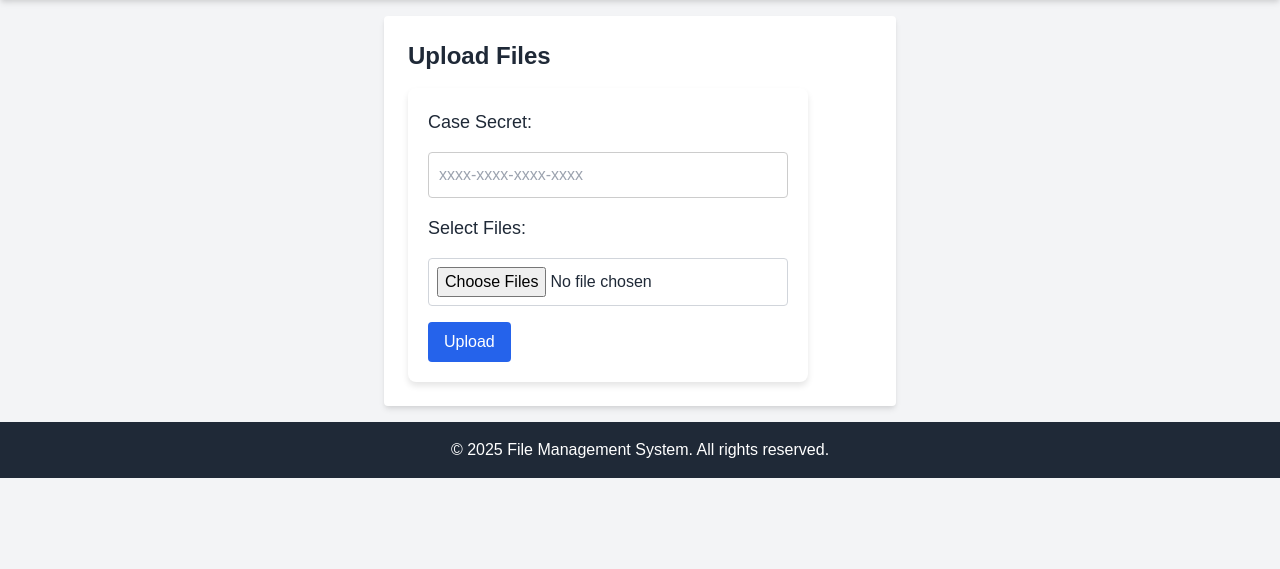
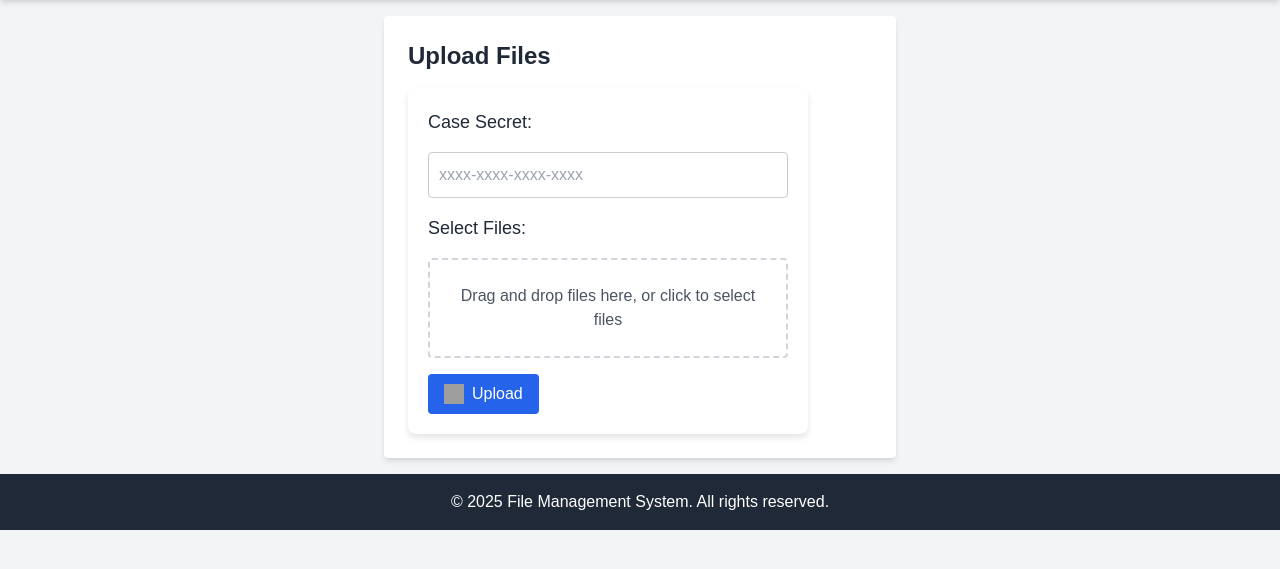
Before and after one commit to ExeqZ/Simple-Artifact-Collection, a Flask app: page /upload in a window 1280 px wide. Shown: the part 64-633 px from the top of the page. Run offline with Flask 3, Linux system fonts and the light colour scheme; parts of the project's set-up code (start-up, migrations or seed data) failed here and were passed over; grey boxes are pictures that could not be loaded.

Commit message:
update icons and drag and drop area

```diff
--- a/static/css/styles.css
+++ b/static/css/styles.css
@@ -111,6 +111,11 @@ button {
     cursor: pointer;
 }
 
+button img {
+    display: inline-block;
+    vertical-align: middle;
+}
+
 .btn-primary {
     background-color: var(--primary-color);
     color: white;
@@ -166,6 +171,14 @@ button {
     border: 1px solid #f5c6cb;
 }
 
+#drop-area {
+    transition: background-color 0.2s ease-in-out;
+}
+
+#drop-area.bg-gray-100 {
+    background-color: #f7fafc; /* Light gray background when dragging */
+}
+
 @keyframes spin {
     0% { transform: rotate(0deg); }
     100% { transform: rotate(360deg); }
--- a/templates/upload.html
+++ b/templates/upload.html
@@ -10,7 +10,7 @@
     {{ message }}
   </div>
   {% endif %}
-  <form action="{{ url_for('upload_file') }}" method="post" enctype="multipart/form-data" class="space-y-4">
+  <form id="upload-form" action="{{ url_for('upload_file') }}" method="post" enctype="multipart/form-data" class="space-y-4">
     <label for="secret" class="block text-lg font-medium mb-2">Case Secret:</label>
     <input
         type="text"
@@ -29,9 +29,53 @@
         name="files"
         multiple
         required
-        class="block w-full border border-gray-300 p-2 rounded"
+        class="hidden"
     >
-    <button type="submit" class="bg-blue-600 text-white px-4 py-2 rounded hover:bg-blue-700">Upload</button>
+    <div id="drop-area" class="border-2 border-dashed border-gray-300 p-6 rounded text-center cursor-pointer">
+      <p class="text-gray-600">Drag and drop files here, or click to select files</p>
+    </div>
+    <ul id="file-list" class="mt-4 list-disc list-inside text-gray-700"></ul>
+    <button type="submit" class="bg-blue-600 text-white px-4 py-2 rounded hover:bg-blue-700 flex items-center space-x-2">
+      <img src="https://www.svgrepo.com/show/532732/file-arrow-up.svg" alt="Upload" class="h-5 w-5">
+      <span>Upload</span>
+    </button>
   </form>
 </div>
+
+<script>
+  const dropArea = document.getElementById('drop-area');
+  const fileInput = document.getElementById('files');
+  const fileList = document.getElementById('file-list');
+
+  dropArea.addEventListener('click', () => fileInput.click());
+
+  dropArea.addEventListener('dragover', (event) => {
+    event.preventDefault();
+    dropArea.classList.add('bg-gray-100');
+  });
+
+  dropArea.addEventListener('dragleave', () => {
+    dropArea.classList.remove('bg-gray-100');
+  });
+
+  dropArea.addEventListener('drop', (event) => {
+    event.preventDefault();
+    dropArea.classList.remove('bg-gray-100');
+    const files = event.dataTransfer.files;
+    addFilesToList(files);
+  });
+
+  fileInput.addEventListener('change', (event) => {
+    const files = event.target.files;
+    addFilesToList(files);
+  });
+
+  function addFilesToList(files) {
+    for (const file of files) {
+      const listItem = document.createElement('li');
+      listItem.textContent = file.name;
+      fileList.appendChild(listItem);
+    }
+  }
+</script>
 {% endblock %}
```
Also changed, not shown: templates/case.html (+8 -2 lines).
